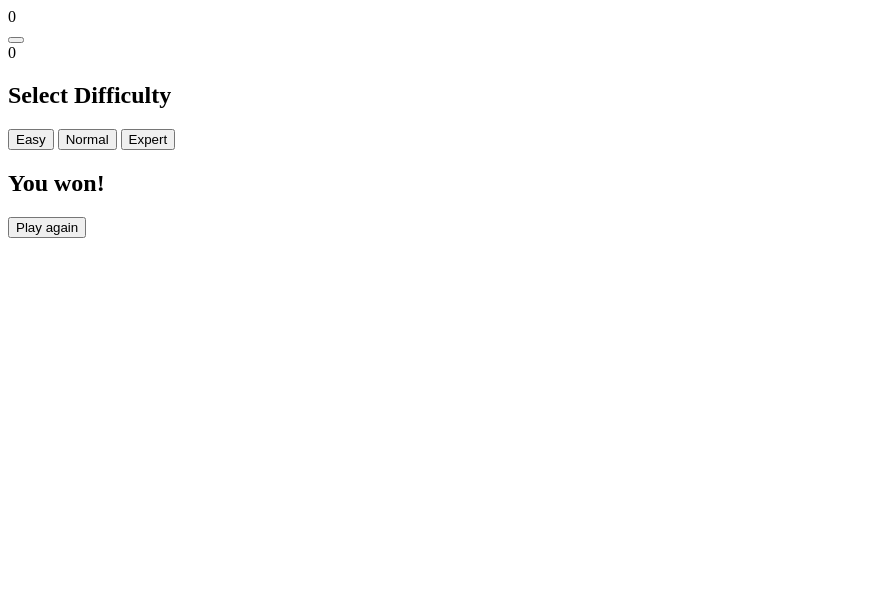
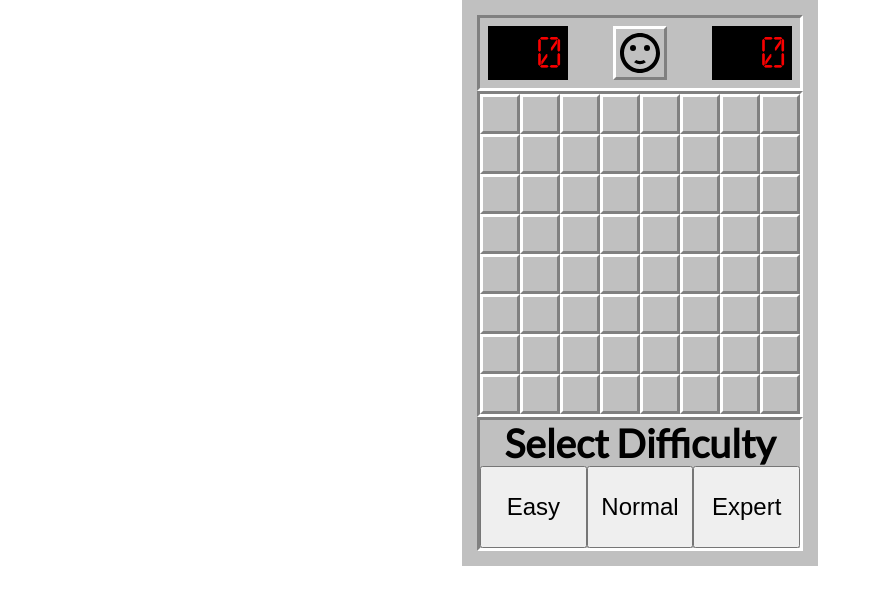
Before and after one commit to Viggo97/Mineswepper, a plain HTML site: page index.html in a window 1280 px wide. Shown: the whole page, without its empty margins (0-873 px from the left). Drawn offline with Linux system fonts and the light colour scheme.

Commit message:
add styles

```diff
--- a/css/style.css
+++ b/css/style.css
@@ -0,0 +1,157 @@
+:root {
+    --primary-color: #c0c0c0;
+    --primary-color-dark: #808080;
+    --alarm-color: #f80000;
+}
+
+@font-face {
+    font-family: DIGITALDREAM;
+    src: url('../assets/DIGITALDREAM.ttf')
+}
+
+*,
+*::after,
+*::before {
+    margin: 0;
+    padding: 0;
+    box-sizing: inherit;
+}
+
+body {
+    font-family: 'Lato', sans-serif;
+    box-sizing: border-box;
+}
+
+html {
+    font-size: 62.5%;
+}
+
+.game {
+    background-color: var(--primary-color);
+    padding: 1.5rem;
+    max-width: 35.6rem;
+    margin: 0 auto;
+}
+
+.game__board {
+    display: flex;
+    flex-wrap: wrap;
+}
+
+.header {
+    display: flex;
+    justify-content: space-between;
+    padding: .8rem;
+}
+
+.header__counter {
+    background-color: #000;
+    color: var(--alarm-color);
+    padding: .5rem;
+    font-family: 'DIGITALDREAM', sans-serif;
+    font-size: 3.2rem;
+    min-width: 8rem;
+    display: flex;
+    justify-content: flex-end;
+    align-items: center;
+}
+
+.header__reset {
+    display: flex;
+    justify-content: center;
+    align-items: center;
+    outline: none;
+    background-color: var(--primary-color);
+}
+
+.header__button {
+    width: 4.8rem;
+    height: 4.8rem;
+}
+
+.panel__header {
+    text-align: center;
+    font-size: 2.6rem;
+}
+
+.panel_buttons {
+    display: flex;
+}
+
+.button {
+    flex: 1;
+    padding: 2.5rem 0;
+    cursor: pointer;
+    font-size: 2.4rem;
+}
+
+.modal {
+    position: fixed;
+    top: 0;
+    left: 0;
+    width: 100vw;
+    height: 100vh;
+    display: flex;
+    justify-content: center;
+    align-items: center;
+    background-color: rgba(0, 0, 0, .8);
+}
+
+.modal__content {
+    width: 50vw;
+    height: 50vh;
+    background-color: #fff;
+    display: flex;
+    flex-direction: column;
+    justify-content: space-around;
+    align-items: center;
+}
+
+.modal__text {
+    font-size: 4.8rem;
+    text-align: center;
+}
+
+.modal__button {
+    cursor: pointer;
+    background-color: transparent;
+    color: #000;
+    border: .3rem solid #000;
+    padding: 1rem 2rem;
+    font-size: 2.4rem;
+    outline: none;
+    display: flex;
+    justify-content: center;
+    align-items: center;
+    transition: background-color .1s ease-in, color .1s ease-in, border-color .1s ease-in;
+}
+
+.modal__button:hover {
+    background-color: #000;
+    color: #fff;
+    border-color: #000;
+}
+
+.border {
+    border: .3rem solid;
+}
+
+.border--convex {
+    border-color: var(--primary-color-dark) #fff #fff var(--primary-color-dark);
+    ;
+}
+
+.border--concave {
+    border-color: #fff var(--primary-color-dark) var(--primary-color-dark) #fff;
+    ;
+}
+
+.cell {
+    width: 4rem;
+    height: 4rem;
+    cursor: pointer;
+}
+
+.hide {
+    visibility: hidden;
+}
--- a/index.html
+++ b/index.html
@@ -12,19 +12,84 @@
 
 <body>
     <main class="game">
-        <header class="header">
+        <header class="header border border--convex">
             <article class="header__counter">0</article>
-            <button class="header__reset">
-                <use href="./assets/sprite.svg#neutral"></use>
+            <button class="header__reset border border--concave">
+                <svg class="header__button">
+                    <use href="./assets/sprite.svg#neutral"></use>
+                </svg>
             </button>
             <article class="header__counter">0</article>
         </header>
 
-        <article class="game__board">
-
+        <article class="game__board border border--convex">
+            <div class="cell border border--concave"></div>
+            <div class="cell border border--concave"></div>
+            <div class="cell border border--concave"></div>
+            <div class="cell border border--concave"></div>
+            <div class="cell border border--concave"></div>
+            <div class="cell border border--concave"></div>
+            <div class="cell border border--concave"></div>
+            <div class="cell border border--concave"></div>
+            <div class="cell border border--concave"></div>
+            <div class="cell border border--concave"></div>
+            <div class="cell border border--concave"></div>
+            <div class="cell border border--concave"></div>
+            <div class="cell border border--concave"></div>
+            <div class="cell border border--concave"></div>
+            <div class="cell border border--concave"></div>
+            <div class="cell border border--concave"></div>
+            <div class="cell border border--concave"></div>
+            <div class="cell border border--concave"></div>
+            <div class="cell border border--concave"></div>
+            <div class="cell border border--concave"></div>
+            <div class="cell border border--concave"></div>
+            <div class="cell border border--concave"></div>
+            <div class="cell border border--concave"></div>
+            <div class="cell border border--concave"></div>
+            <div class="cell border border--concave"></div>
+            <div class="cell border border--concave"></div>
+            <div class="cell border border--concave"></div>
+            <div class="cell border border--concave"></div>
+            <div class="cell border border--concave"></div>
+            <div class="cell border border--concave"></div>
+            <div class="cell border border--concave"></div>
+            <div class="cell border border--concave"></div>
+            <div class="cell border border--concave"></div>
+            <div class="cell border border--concave"></div>
+            <div class="cell border border--concave"></div>
+            <div class="cell border border--concave"></div>
+            <div class="cell border border--concave"></div>
+            <div class="cell border border--concave"></div>
+            <div class="cell border border--concave"></div>
+            <div class="cell border border--concave"></div>
+            <div class="cell border border--concave"></div>
+            <div class="cell border border--concave"></div>
+            <div class="cell border border--concave"></div>
+            <div class="cell border border--concave"></div>
+            <div class="cell border border--concave"></div>
+            <div class="cell border border--concave"></div>
+            <div class="cell border border--concave"></div>
+            <div class="cell border border--concave"></div>
+            <div class="cell border border--concave"></div>
+            <div class="cell border border--concave"></div>
+            <div class="cell border border--concave"></div>
+            <div class="cell border border--concave"></div>
+            <div class="cell border border--concave"></div>
+            <div class="cell border border--concave"></div>
+            <div class="cell border border--concave"></div>
+            <div class="cell border border--concave"></div>
+            <div class="cell border border--concave"></div>
+            <div class="cell border border--concave"></div>
+            <div class="cell border border--concave"></div>
+            <div class="cell border border--concave"></div>
+            <div class="cell border border--concave"></div>
+            <div class="cell border border--concave"></div>
+            <div class="cell border border--concave"></div>
+            <div class="cell border border--concave"></div>
         </article>
 
-        <article class="game_panel">
+        <article class="game__panel border border--convex">
             <header class="panel__header">
                 <h1 class="panel__heading">Select Difficulty</h1>
             </header>
```
